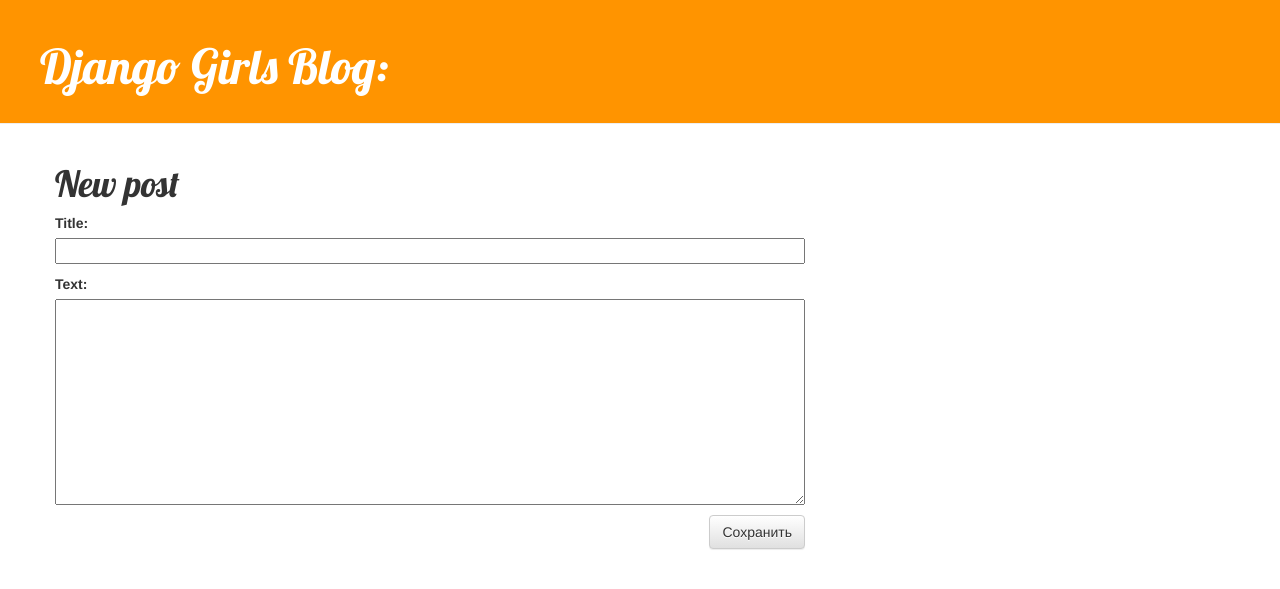
After one commit to serhii73/django-girls-blog-serhii73, a Django app: page /post/new/ in a window 1280 px wide. The commit adds this page. Shown: the top 589 px of the page. Run offline with Django 3.2, Linux system fonts and the light colour scheme; some libraries are stand-ins or nearby versions.

Commit message:
Create form for create and update post

```diff
--- /dev/null
+++ b/blog/forms.py
@@ -0,0 +1,14 @@
+"""Forms of the blog app."""
+from django import forms
+
+from .models import Post
+
+
+class PostForm(forms.ModelForm):
+    """Form for submitting the blog post."""
+
+    class Meta:
+        """Configuration of form."""
+
+        model = Post
+        fields = ('title', 'text',)
--- a/blog/templates/blog/base.html
+++ b/blog/templates/blog/base.html
@@ -15,7 +15,12 @@
 </head>
 <body>
 <div class="page-header">
-    <h1><a href="/">{% trans "Django Girls Blog" %}</a></h1>
+    {% if user.is_authenticated %}
+        <a href="{% url 'post_new' %}" class="top-menu">
+            <span class="glyphicon glyphicon-plus"></span>
+        </a>
+    {% endif %}
+    <h1><a href="/">{% trans "Django Girls Blog:" %}</a></h1>
 </div>
 <div class="content container">
     <div class="row">
--- a/blog/templates/blog/post_detail.html
+++ b/blog/templates/blog/post_detail.html
@@ -4,6 +4,11 @@
 
 {% block content %}
     <div class="post">
+        {% if user.is_authenticated %}
+            <a class="btn btn-default" href="{% url 'post_edit' pk=post.pk %}">
+                <span class="glyphicon glyphicon-pencil"></span>
+            </a>
+        {% endif %}
         {% if post.published_date %}
             <div class="date">
                 {{ post.published_date }}
--- /dev/null
+++ b/blog/templates/blog/post_edit.html
@@ -0,0 +1,13 @@
+{% extends "blog/base.html" %}
+
+{% load i18n %}
+
+{% block content %}
+    <h1>{% trans  "New post" %}</h1>
+    <form method="POST" class="post-form">{% csrf_token %}
+        {{ form.as_p }}
+        <button type="submit" class="save btn btn-default">
+            {% trans "Save" %}
+        </button>
+    </form>
+{% endblock %}
--- a/blog/urls.py
+++ b/blog/urls.py
@@ -6,4 +6,6 @@
 urlpatterns = [
     re_path(r'^$', views.post_list, name='post_list'),
     re_path(r'^post/(?P<pk>\d+)/$', views.post_detail, name='post_detail'),
+    re_path(r'^post/new/$', views.post_new, name='post_new'),
+    re_path(r'^post/(?P<pk>\d+)/edit/$', views.post_edit, name='post_edit'),
 ]
--- a/blog/views.py
+++ b/blog/views.py
@@ -1,7 +1,8 @@
 """Views for the blog app."""
-from django.shortcuts import get_object_or_404, render
+from django.shortcuts import get_object_or_404, redirect, render
 from django.utils import timezone
 
+from .forms import PostForm
 from .models import Post
 
 
@@ -19,3 +20,34 @@
     """Show the full post on the page."""
     post = get_object_or_404(Post, pk=pk)
     return render(request, 'blog/post_detail.html', {'post': post})
+
+
+def post_new(request):
+    """Create new post."""
+    if request.method == 'POST':
+        form = PostForm(request.POST)
+        if form.is_valid():
+            post = form.save(commit=False)
+            post.author = request.user
+            post.published_date = timezone.now()
+            post.save()
+            return redirect('post_detail', pk=post.pk)
+    else:
+        form = PostForm()
+    return render(request, 'blog/post_edit.html', {'form': form})
+
+
+def post_edit(request, pk):
+    """Edit post."""
+    post = get_object_or_404(Post, pk=pk)
+    if request.method == 'POST':
+        form = PostForm(request.POST, instance=post)
+        if form.is_valid():
+            post = form.save(commit=False)
+            post.author = request.user
+            post.published_date = timezone.now()
+            post.save()
+            return redirect('post_detail', pk=post.pk)
+    else:
+        form = PostForm(instance=post)
+    return render(request, 'blog/post_edit.html', {'form': form})
```
